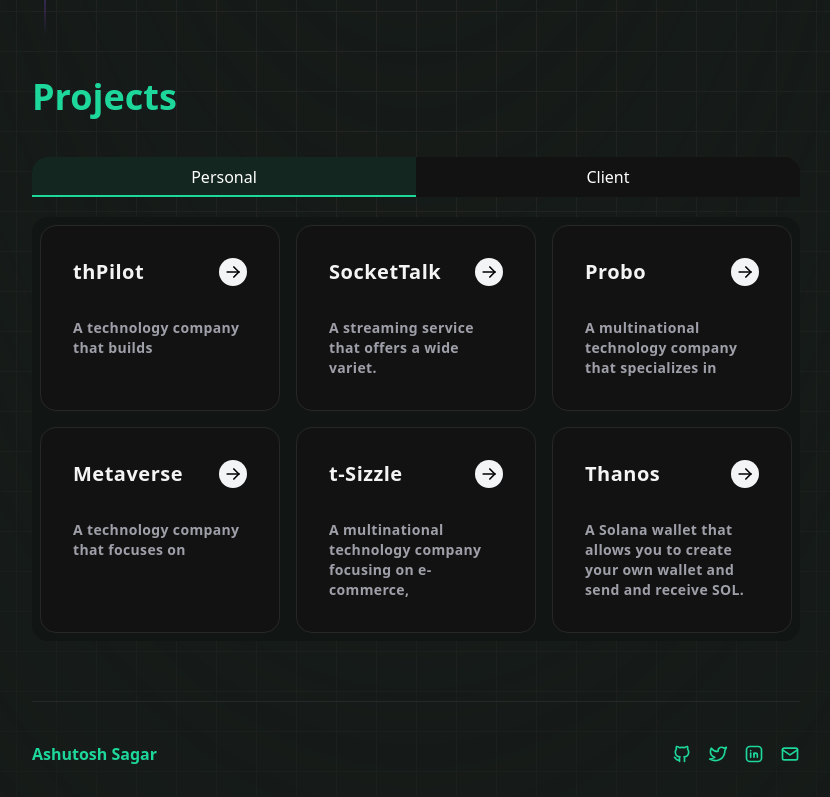
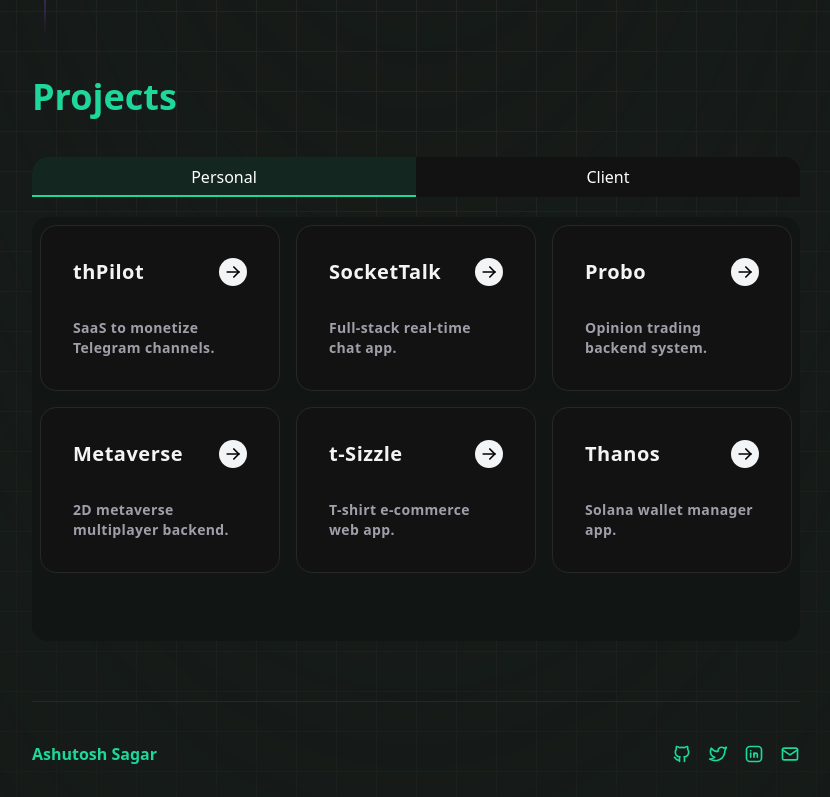
Before and after one commit to thecurioussailor/gods-will, a Next.js app: page / in a window 1280 px wide. Shown: the part 1949-2746 px from the top of the page, without its empty margins (224-1054 px from the left). Built offline with nearby package versions, Linux system fonts and the light colour scheme.

Commit message:
added project description

```diff
--- a/components/Experience.tsx
+++ b/components/Experience.tsx
@@ -1,8 +1,7 @@
 import { Timeline } from "@/components/ui/timeline";
 import { GlowingEffect } from "@/components/ui/glowing-effect";
-import { Box } from "lucide-react";
 import { CardSpotlight } from "@/components/ui/card-spotlight";
-
+import Link from "next/link";
 
 const Experience = () => {
     const data = [
@@ -11,7 +10,7 @@
           content: (
             <CardSpotlight className="md:h-96 lg:h-80 w-full rounded-3xl flex flex-col gap-2">
                 <p className="text-xl font-bold relative z-20 mt-2 text-white">
-                    Full Stack Developer <span className="text-neutral-300 font-normal">@Ionfirm Corporation</span>
+                    Full Stack Developer <span className="text-neutral-300 font-normal hover:text-[#1dd79b] transition-all duration-300"><Link href="https://ionfirm.com" target="_blank">@Ionfirm</Link></span>
                 </p>
                 <p className="text-neutral-400 z-20 text-sm">
                     Current
@@ -55,7 +54,7 @@
           content: (
             <CardSpotlight className="md:h-96 lg:h-80 w-full rounded-3xl flex flex-col gap-2">
                 <p className="text-xl font-bold relative z-20 mt-2 text-white">
-                    Software Engineer <span className="text-neutral-300 font-normal">@Volvo and Eicher Commercial Vehicles</span>
+                    Software Engineer <span className="text-neutral-300 font-normal hover:text-[#1dd79b] transition-all duration-300"><Link href="https://vecv.in" target="_blank">@Volvo and Eicher Commercial Vehicles</Link></span>
                 </p>
                 <p className="text-neutral-400 z-20 text-sm">
                     Full Time
@@ -95,7 +94,7 @@
           content: (
             <CardSpotlight className="md:h-96 lg:h-80 w-full rounded-3xl flex flex-col gap-2">
                 <p className="text-xl font-bold relative z-20 mt-2 text-white">
-                    Software Engineer Intern <span className="text-neutral-300 font-normal">@Volvo and Eicher Commercial Vehicles</span>
+                    Software Engineer Intern <span className="text-neutral-300 font-normal hover:text-[#1dd79b] transition-all duration-300"><Link href="https://vecv.in" target="_blank">@Volvo and Eicher Commercial Vehicles</Link></span>
                 </p>
                 <p className="text-neutral-400 z-20 text-sm">
                     Internship
@@ -135,7 +134,7 @@
             content: (
               <CardSpotlight className="md:h-96 lg:h-80 w-full rounded-3xl flex flex-col gap-2">
                   <p className="text-xl font-bold relative z-20 mt-2 text-white">
-                      Frontend Intern <span className="text-neutral-300 font-normal">@Artbeat Entertainment</span>
+                      Frontend Intern <span className="text-neutral-300 font-normal hover:text-[#1dd79b] transition-all duration-300"><Link href="https://artbeatentertainment.com" target="_blank">@Artbeat Entertainment</Link></span>
                   </p>
                   <p className="text-neutral-400 z-20 text-sm">
                       Internship
--- a/components/Projects.tsx
+++ b/components/Projects.tsx
@@ -5,64 +5,74 @@
 export const personalProjects = [
   {
     title: "thPilot",
+    shortDescription: "SaaS to monetize Telegram channels.",
     description:
-        "A technology company that builds",
+      "An ongoing SaaS project for Telegram channel monetization. Influencers can monetize their Telegram channels by allowing followers to pay and join through a unique subscription link. Includes channel analytics and management features.",
     link: "https://stripe.com",
     tags: ["React", "Tailwind", "Node.js", "Express", "MongoDB"],
   },
   {
     title: "SocketTalk",
+    shortDescription: "Full-stack real-time chat app.",
     description:
-        "A streaming service that offers a wide variet.",
+      "A full-stack real-time chat application using React, Express, WebSockets, Prisma, and PostgreSQL. Includes features like friend requests, real-time messaging, Redis pub/sub, Redis queues, and is built with TypeScript.",
     link: "https://github.com/thecurioussailor/socket-talk",
-      tags: ["React", "Tailwind", "Node.js", "Express", "MongoDB"],
+    tags: ["React", "Tailwind", "Node.js", "Express", "Prisma", "PostgreSQL", "Redis", "TypeScript"],
   },
   {
     title: "Probo",
+    shortDescription: "Opinion trading backend system.",
     description:
-        "A multinational technology company that specializes in",
+      "A backend-only project simulating a prediction market where users can trade on opinions. Built with Express, WebSockets, Prisma, Redis pub/sub, Redis queues, and written in TypeScript.",
     link: "https://github.com/thecurioussailor/probo-v2",
-      tags: ["React", "Tailwind", "Node.js", "Express", "MongoDB"],
+    tags: ["Express", "WebSocket", "Prisma", "Redis", "TypeScript"],
   },
   {
     title: "Metaverse",
+    shortDescription: "2D metaverse multiplayer backend.",
     description:
-        "A technology company that focuses on ",
+      "Backend architecture for a 2D metaverse game. Users join rooms with avatars and interact in real-time. Built with Express, WebSockets, and TypeScript with test coverage.",
     link: "https://github.com/thecurioussailor/metaverse-2d",
-      tags: ["React", "Tailwind", "Node.js", "Express", "MongoDB"],
+    tags: ["Express", "WebSocket", "TypeScript", "Testing"],
   },
   {
     title: "t-Sizzle",
+    shortDescription: "T-shirt e-commerce web app.",
     description:
-        "A multinational technology company focusing on e-commerce,",
+      "An e-commerce full-stack project built with React and Express for selling t-shirts online. Includes product listing, cart, and order management.",
     link: "https://github.com/thecurioussailor/tsizzle",
     tags: ["React", "Tailwind", "Node.js", "Express", "MongoDB"],
   },
   {
     title: "Thanos",
+    shortDescription: "Solana wallet manager app.",
     description:
-        "A Solana wallet that allows you to create your own wallet and send and receive SOL.",
+      "A Solana-based wallet app built in Next.js that allows users to generate, delete, and manage wallets for sending/receiving SOL.",
     link: "https://github.com/thecurioussailor/thanos",
-      tags: ["React", "Tailwind", "Node.js", "Express", "MongoDB"],
+    tags: ["Next.js", "Solana", "Tailwind", "TypeScript"],
   },
 ];
 
 export const clientProjects = [
   {
     title: "Tinywallet",
+    shortDescription: "SaaS for selling, monetizing, linking.",
     description:
-        "A technology company that builds",
+      "A full-stack SaaS platform developed from scratch that enables Telegram channel monetization, digital product selling, and link shortening. Built with payment gateway integration via Cashfree.",
     link: "https://tinywallet.in",
     tags: ["React", "Tailwind", "Node.js", "Express", "MongoDB"],
   },
   {
     title: "Ice Skating",
+    shortDescription: "Client landing page from Figma.",
     description:
-          "A technology company that builds",
+      "A pixel-perfect landing page developed in Next.js based on Figma designs provided by the client.",
     link: "https://ice-skating.vercel.app/",
-        tags: ["React", "Tailwind", "Node.js", "Express", "MongoDB"],
-      }
+    tags: ["Next.js", "Tailwind", "Responsive Design"],
+  },
 ];
+
+
   const tabs = [
     {
       title: "Personal",
--- a/components/ui/card-hover-effect.tsx
+++ b/components/ui/card-hover-effect.tsx
@@ -9,6 +9,7 @@
 }: {
   items: {
     title: string;
+    shortDescription: string,
     description: string;
     link: string;
   }[];
@@ -62,7 +63,7 @@
                 <IconArrowRight className="h-5 w-5 transition-transform duration-500 group-hover:-rotate-45 dark:text-neutral-400" />
               </button>
             </div>
-            <CardDescription>{item.description}</CardDescription>
+            <CardDescription>{item.shortDescription}</CardDescription>
           </Card>
         </a>
       ))}
```
Lines whose indentation alone changed are shown as unchanged.
